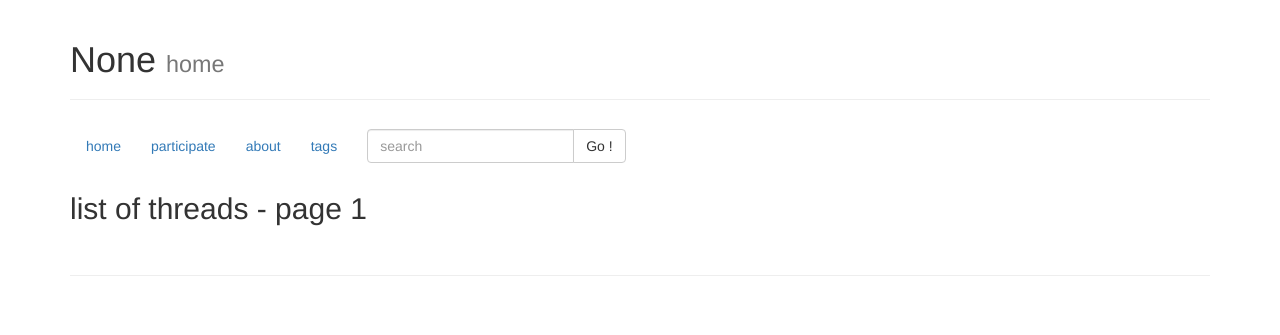
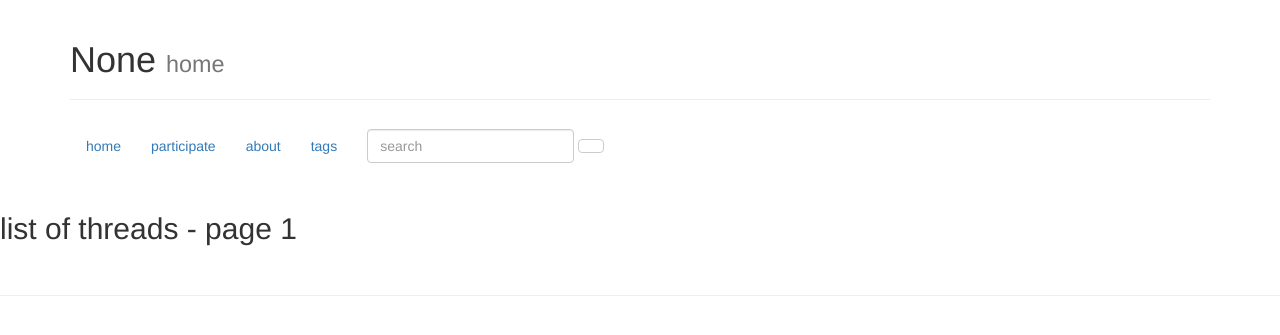
Before and after one commit to RodolpheOrg/Rodolphe, a Django app: page / in a window 1280 px wide. Shown: the top 335 px of the page. Run offline with Django 3.2, Linux system fonts and the light colour scheme; data that the repository does not hold is empty; parts of the project's set-up code (start-up, migrations or seed data) failed here and were passed over; some libraries are stand-ins or nearby versions.

Commit message:
CSS for search field

```diff
--- a/rodolphe/templates/base.html
+++ b/rodolphe/templates/base.html
@@ -21,13 +21,10 @@
       <li>
 	<form action="{% url 'post.views.search' %}" method="get" class="navbar-form" role="search">
 	  <div class="form-group">
-	    <div class="input-group">
-	      <input type="text" name="q" class="form-control" placeholder="{% trans 'search' %}"
-		     value="{% if query %}{{query}}{% endif %}" />
-	      <span class="input-group-btn">
-		<input type="submit" value="Go !"  class="btn btn-default"/>
-	      </span>
-	    </div>
+	    <input type="text" name="q" class="form-control" placeholder="{% trans 'search' %}"
+		   value="{% if query %}{{query}}{% endif %}" />
+	  </div>
+	  <button type="submit" class="btn btn-default">{% bootstrap_icon "search" %}</button>
 	  </div>
 	</form>
       </li>
```
